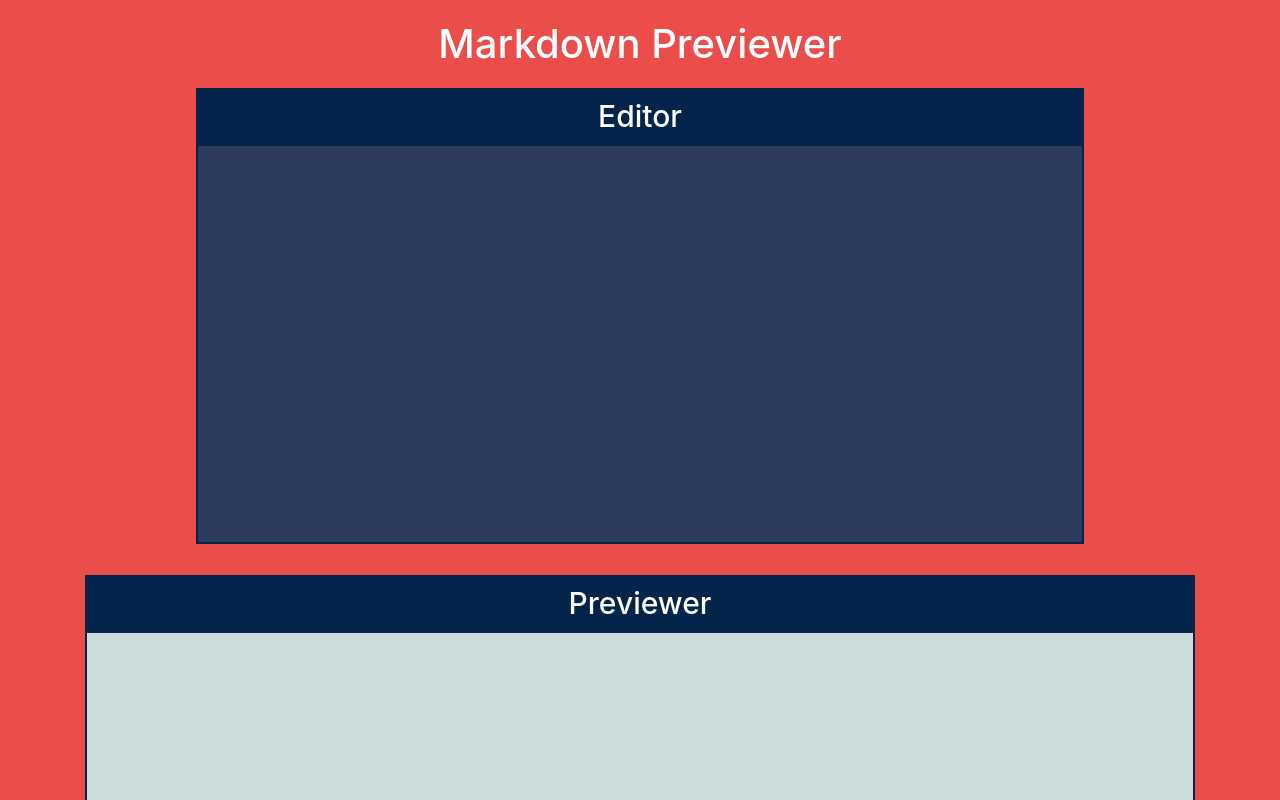
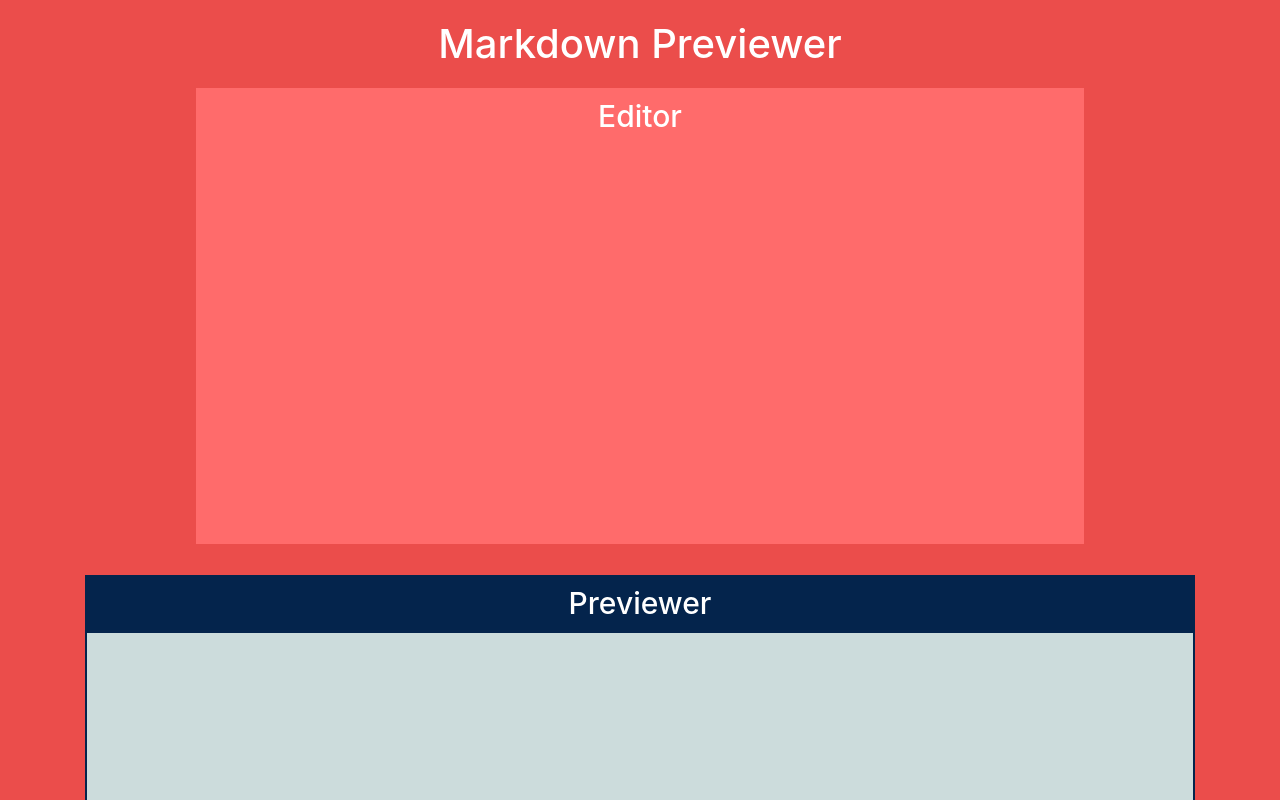
Before and after one commit to SaranshDawra/Markdown-Previewer, a React (Create React App) app: page / in a window 1280 px wide. Shown: the top 800 px of the page. Built offline with nearby package versions, Linux system fonts and the light colour scheme.

Commit message:
Editor ui changed

```diff
--- a/src/components/editor.module.css
+++ b/src/components/editor.module.css
@@ -1,6 +1,6 @@
 .titleBar {
     width: 80%;
-    background: #04244c;
+    background: #ff6b6b;
     font-size: 30px;
     color: #fff;
     padding: 10px;
@@ -9,12 +9,12 @@
 
 .editor {
     width: 80%;
-    background-color: #2c3b5c;
+    background-color: #ff6b6b;
     color: white;
     resize: none;
     outline: none;
-    border: 2px solid #04244c;
-    overflow-y: scroll;
+    border: none;
+    overflow: hidden;
     height: 400px;
     padding: 5px;
     margin: 0 auto;
```
